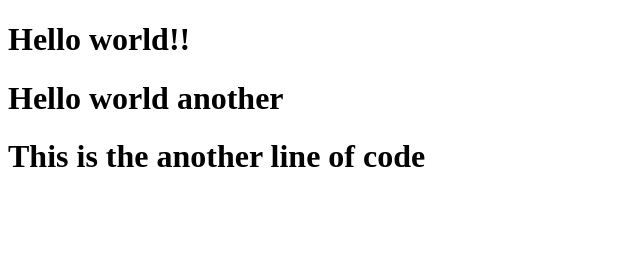
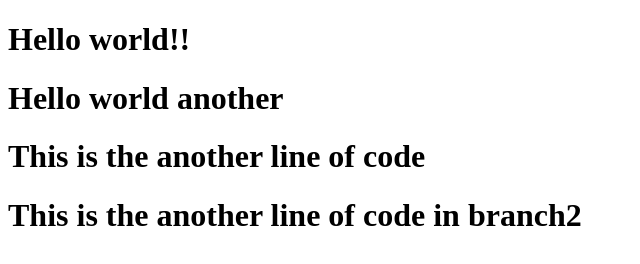
Before and after one commit to NarayanasamyR123/testreponew, a plain HTML site: page index.html in a window 1280 px wide. Shown: the whole page, without its empty margins (0-640 px from the left). Drawn offline with Linux system fonts and the light colour scheme.

Commit message:
another line of code commit for new branch

```diff
--- a/index.html
+++ b/index.html
@@ -8,5 +8,6 @@ my index page
         <h1>Hello world!!</h1>
         <h1>Hello world another</h1>
         <h1>This is the another line of code</h1>
+        <h1>This is the another line of code in branch2</h1>
     </body>
 </html>
```
